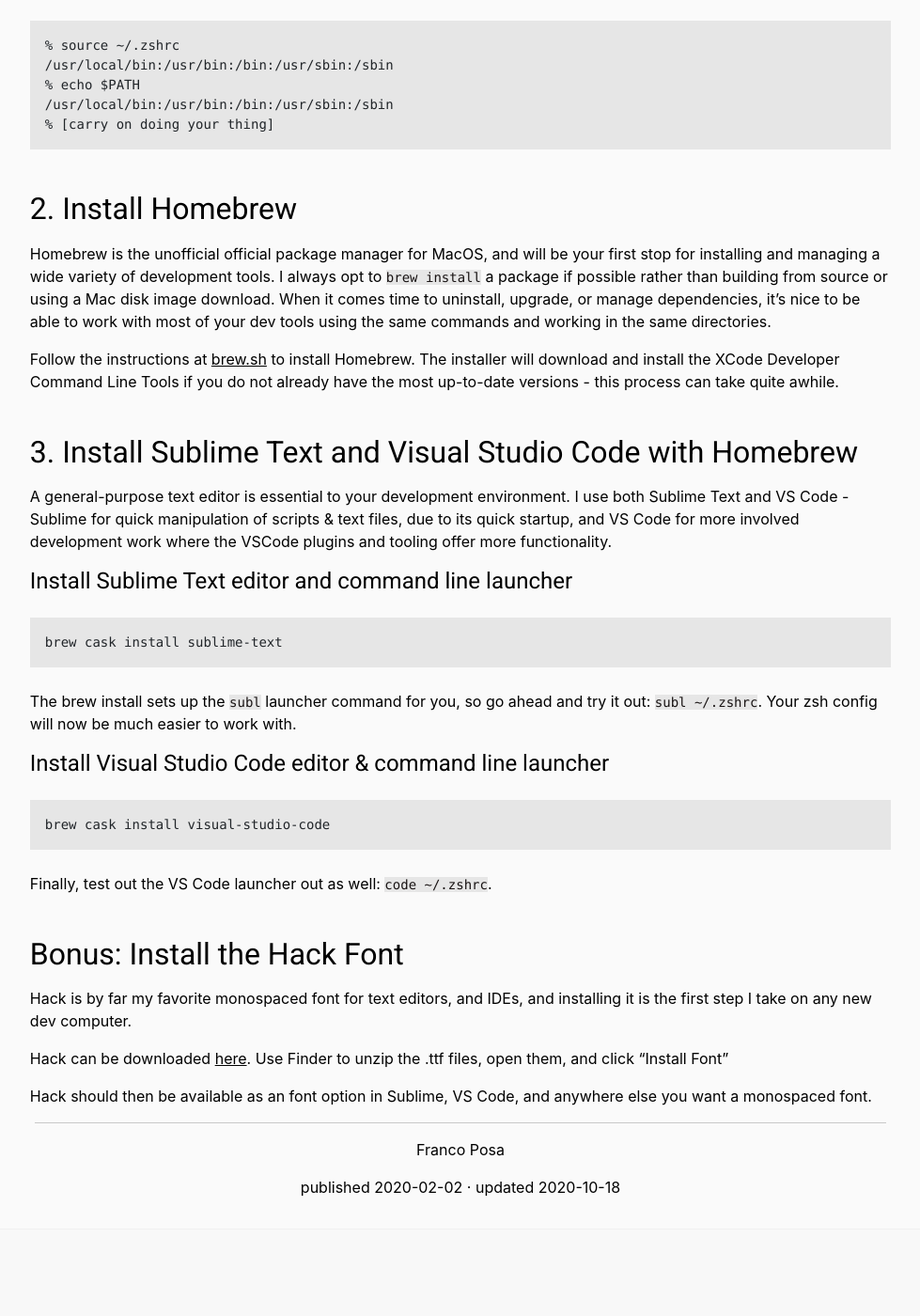
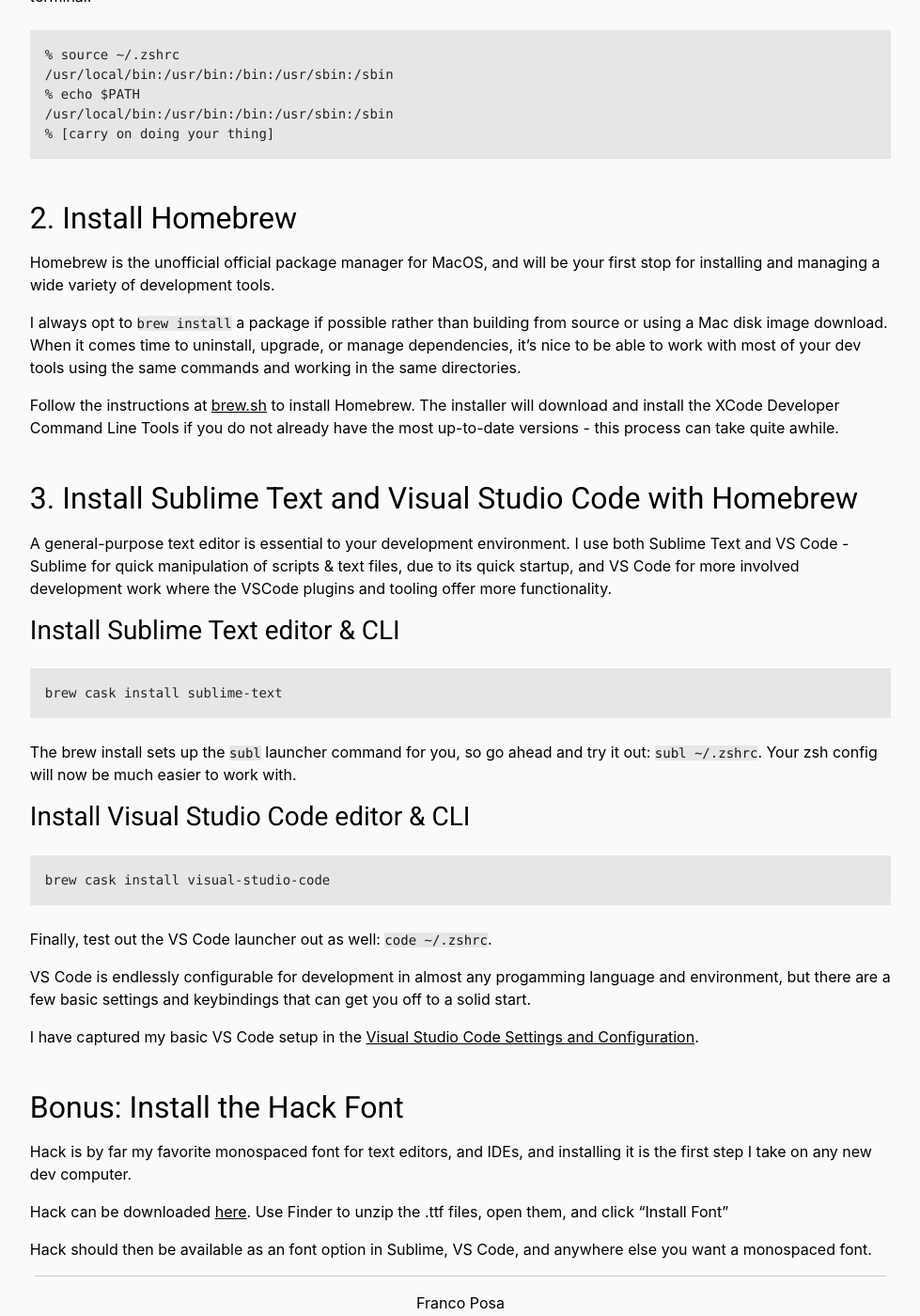
Before and after one commit to francojposa/personal-site, a Jekyll site: the page built from _resources_dev_setup_guides/initial-dev-setup-macos.md, in a window 1280 px wide and 1400 px high, scrolled down 1801 px. Shown: the whole window at 94% size, without its empty margins (150-1129 px from the left). Built offline with Jekyll 4.4.1, drawn with Linux system fonts in a browser that asks for light colours; before the commit the page ends 3117 px from its top, so only the background shows below that.

Commit message:
Dusting up initial dev setup post

````diff
--- a/_resources_dev_setup_guides/initial-dev-setup-macos.md
+++ b/_resources_dev_setup_guides/initial-dev-setup-macos.md
@@ -24,14 +24,14 @@
 
 The following assumes you are using the MacOS built-in Terminal.app
 
-#### Set up Terminal.app to use zsh
+### Set up Terminal.app to use zsh
+
 1. Open the Terminal application
 2. Open the Preferences pane using `Cmd +  ,` or by navigating to Terminal > Preferences in the menu bar
 3. In the General tab, note that "Default login shell" is selected. On MacOS Catalina, the default shell has been updated to `/bin/zsh`. On previous MacOS versions, you can enter `/bin/zsh` in the "Command (complete path)" option to switch from the default (`/bin/bash`) to `zsh`
 4. Use the Profiles tab to set any font, color, and cursor preferences you may have.
 
-
-#### Your first entry into `~/.zshrc`
+### Your first entry into `~/.zshrc`
 
 Your zsh configuration will largely be managed in `.zshrc` file in your home directory. This file is executed as a shell script whenever you initiate a new zsh session.
 
@@ -71,7 +71,9 @@
 
 ## 2. Install Homebrew
 
-Homebrew is the unofficial official package manager for MacOS, and will be your first stop for installing and managing a wide variety of development tools. I always opt to `brew install` a package if possible rather than building from source or using a Mac disk image download. When it comes time to uninstall, upgrade, or manage dependencies, it's nice to be able to work with most of your dev tools using the same commands and working in the same directories.
+Homebrew is the unofficial official package manager for MacOS, and will be your first stop for installing and managing a wide variety of development tools.
+
+I always opt to `brew install` a package if possible rather than building from source or using a Mac disk image download. When it comes time to uninstall, upgrade, or manage dependencies, it's nice to be able to work with most of your dev tools using the same commands and working in the same directories.
 
 Follow the instructions at [brew.sh](https://brew.sh) to install Homebrew. The installer will download and install the XCode Developer Command Line Tools if you do not already have the most up-to-date versions - this process can take quite awhile.
 
@@ -79,7 +81,7 @@
 
 A general-purpose text editor is essential to your development environment. I use both Sublime Text and VS Code - Sublime for quick manipulation of scripts & text files, due to its quick startup, and VS Code for more involved development work where the VSCode plugins and tooling offer more functionality.
 
-#### Install Sublime Text editor and command line launcher
+### Install Sublime Text editor & CLI
 
 ```
 brew cask install sublime-text
@@ -87,13 +89,18 @@
 
 The brew install sets up the `subl` launcher command for you, so go ahead and try it out: `subl ~/.zshrc`. Your zsh config will now be much easier to work with.
 
-#### Install Visual Studio Code editor & command line launcher
+### Install Visual Studio Code editor & CLI
 
 ```
 brew cask install visual-studio-code
 ```
 
 Finally, test out  the VS Code launcher out as well: `code ~/.zshrc`.
+
+VS Code is endlessly configurable for development in almost any progamming language and environment,
+but there are a few basic settings and keybindings that can get you off to a solid start.
+
+I have captured my basic VS Code setup in the [Visual Studio Code Settings and Configuration](/resources/dev-setup/visual-studio-code-configuration).
 
 ## Bonus: Install the Hack Font
 
````
